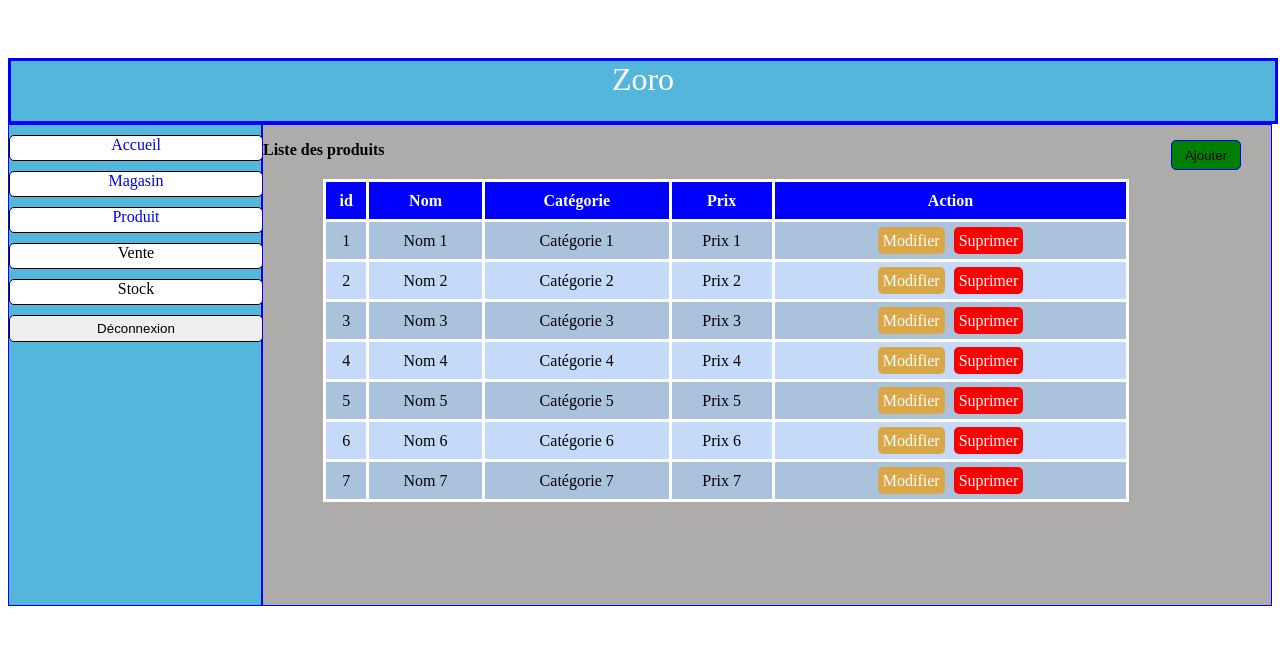
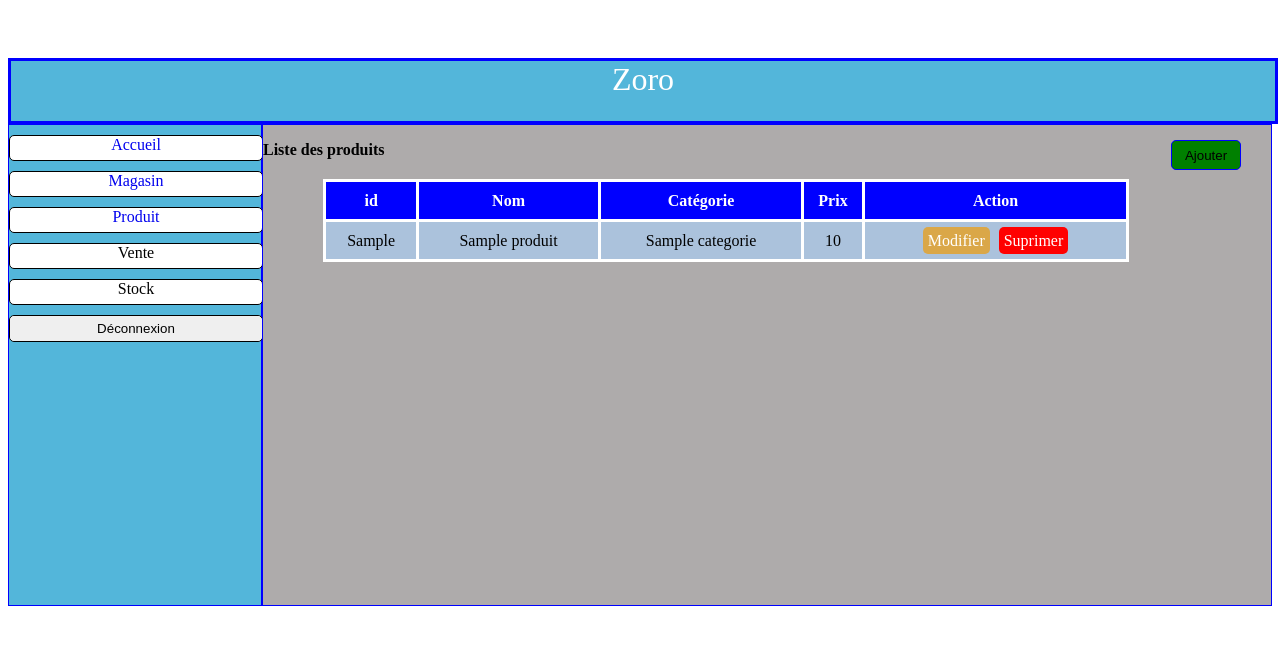
Before and after one commit to Ninine1/zoroColaboration, a Python web app: template templates/produits.html in a window 1280 px wide. Shown: the top 645 px of the page. Run offline with Jinja, Linux system fonts and the light colour scheme; the template is opened without the code that fills it: most values are stand-ins (such as "Sample title", 1, 10 or a date in 2020); one stand-in notice (Sample message) is shown.

Commit message:
Produit terminé et création du modèle de vente

```diff
--- a/templates/base.html
+++ b/templates/base.html
@@ -5,7 +5,12 @@
     <meta charset="utf-8">
     <link rel="stylesheet" href="/static/zoro_style.css">
     </link>
-    <title>ZORO MAQUETTE</title>
+    {% if title %}
+    <title>Zoro - {{title}} </title>
+    {% else %}
+    <title>Zoro</title>
+    {% endif %}
+
 </head>
 
 <body>
--- a/templates/magasin.html
+++ b/templates/magasin.html
@@ -31,15 +31,15 @@
 
             {% for data in magasins %}
             <tr>
-                <td class="impair">{{data.id}}</td>
+                <td class="impair">{{data.id_magasin}}</td>
                 <td class="impair">{{data.name}}</td>
                 <td class="impair">{{data.adresse}}</td>
                 <td class="impair">{{data.telephone}}</td>
                 <td class="impair">{{data.mail}}</td>
                 <td class="impair">
-                    <a href="/modifier_mag/{{data.id}}" class="mod_btn"
+                    <a href="/modifier_mag/{{data.id_magasin}}" class="mod_btn"
                         style="text-decoration: none; border: none;">Modifier</a>
-                    <a href="/supp_mag/{{data.id}}" class="supp_btn"
+                    <a href="/supp_mag/{{data.id_magasin}}" class="supp_btn"
                         style="text-decoration: none; border: none;">Suprimer</a>
                 </td>
             </tr>
--- a/templates/modifier_mag.html
+++ b/templates/modifier_mag.html
@@ -8,7 +8,7 @@
   {% endblock %}
 
   <div class="form">
-    <form action="/modifier_mag/{{magasin.id}}" method="post">
+    <form action="/modifier_mag/{{magasin.id_magasin}}" method="post">
       <label for="name"> Nom: </label>
       <input type="text" id="name" name="name" , value="{{magasin.name}}">
 
@@ -23,7 +23,7 @@
 
       <div class=" btn" style="text-decoration: none; border: none;">
         <button type="submit" class="btn5">Valider</button>
-        <button class="btn4"><a href="/magasin/" target="_blank">Retour</a></button>
+        <button class="btn4"><a href="/magasin/">Retour</a></button>
       </div>
     </form>
   </div>
--- a/templates/produits.html
+++ b/templates/produits.html
@@ -9,6 +9,16 @@
 
     <p><strong>Liste des produits <br></strong></p>
 
+    {% with messages = get_flashed_messages() %}
+    {% if messages %}
+    <ul class="flash-messages">
+        {% for message in messages %}
+        <li id="flash-message">{{ message }}</li>
+        {% endfor %}
+    </ul>
+    {% endif %}
+    {% endwith %}
+
     <div class="tableau">
         <table>
             <tr>
@@ -18,76 +28,21 @@
                 <th>Prix</th>
                 <th>Action</th>
             </tr>
+
+            {% for produit in produits %}
             <tr>
-                <td class="impair">1</td>
-                <td class="impair">Nom 1</td>
-                <td class="impair">Catégorie 1</td>
-                <td class="impair">Prix 1</td>
+                <td class="impair">{{produit.id_produit}}</td>
+                <td class="impair">{{produit.name}}</td>
+                <td class="impair">{{produit.categorie}}</td>
+                <td class="impair">{{produit.prix}}</td>
                 <td class="impair">
-                    <a href="/edit_prod/" class="mod_btn" style="text-decoration: none; border: none;">Modifier</a>
-                    <a href="/supp_prod/" class="supp_btn" style="text-decoration: none; border: none;">Suprimer</a>
+                    <a href="/edit_prod/{{produit.id_produit}}" class="mod_btn"
+                        style="text-decoration: none; border: none;">Modifier</a>
+                    <a href="/supp_prod/{{produit.id_produit}}" class="supp_btn"
+                        style="text-decoration: none; border: none;">Suprimer</a>
                 </td>
             </tr>
-            <tr>
-                <td>2</td>
-                <td>Nom 2</td>
-                <td>Catégorie 2</td>
-                <td>Prix 2</td>
-                <td>
-                    <a href="/edit_prod/" class="mod_btn" style="text-decoration: none; border: none;">Modifier</a>
-                    <a href="/supp_prod/" class="supp_btn" style="text-decoration: none; border: none;">Suprimer</a>
-                </td>
-            </tr>
-            <tr>
-                <td class="impair">3</td>
-                <td class="impair">Nom 3</td>
-                <td class="impair">Catégorie 3</td>
-                <td class="impair">Prix 3</td>
-                <td class="impair">
-                    <a href="/edit_prod/" class="mod_btn" style="text-decoration: none; border: none;">Modifier</a>
-                    <a href="/supp_prod/" class="supp_btn" style="text-decoration: none; border: none;">Suprimer</a>
-                </td>
-            </tr>
-            <tr>
-                <td>4</td>
-                <td>Nom 4</td>
-                <td>Catégorie 4</td>
-                <td>Prix 4</td>
-                <td>
-                    <a href="/edit_prod/" class="mod_btn" style="text-decoration: none; border: none;">Modifier</a>
-                    <a href="/supp_prod/" class="supp_btn" style="text-decoration: none; border: none;">Suprimer</a>
-                </td>
-            </tr>
-            <tr>
-                <td class="impair">5</td>
-                <td class="impair">Nom 5</td>
-                <td class="impair">Catégorie 5</td>
-                <td class="impair">Prix 5</td>
-                <td class="impair">
-                    <a href="/edit_prod/" class="mod_btn" style="text-decoration: none; border: none;">Modifier</a>
-                    <a href="/supp_prod/" class="supp_btn" style="text-decoration: none; border: none;">Suprimer</a>
-                </td>
-            </tr>
-            <tr>
-                <td>6</td>
-                <td>Nom 6</td>
-                <td>Catégorie 6</td>
-                <td>Prix 6</td>
-                <td>
-                    <a href="/edit_prod/" class="mod_btn" style="text-decoration: none; border: none;">Modifier</a>
-                    <a href="/supp_prod/" class="supp_btn" style="text-decoration: none; border: none;">Suprimer</a>
-                </td>
-            </tr>
-            <tr>
-                <td class="impair">7</td>
-                <td class="impair">Nom 7</td>
-                <td class="impair">Catégorie 7</td>
-                <td class="impair">Prix 7</td>
-                <td class="impair">
-                    <a href="/edit_prod/" class="mod_btn" style="text-decoration: none; border: none;">Modifier</a>
-                    <a href="/supp_prod/" class="supp_btn" style="text-decoration: none; border: none;">Suprimer</a>
-                </td>
-            </tr>
+            {% endfor %}
 
 
 
--- a/templates/register.html
+++ b/templates/register.html
@@ -5,7 +5,7 @@
     <meta charset="utf-8">
     <link rel="stylesheet" href="/static/zoro_style.css">
     </link>
-    <title>ZORO MAQUETTE</title>
+    <title>Zoro - Register</title>
 </head>
 
 <body>
--- a/templates/supp_mag.html
+++ b/templates/supp_mag.html
@@ -3,12 +3,12 @@
 
 <div class="right">
     <div class="msg_supp">
-        <p>Vous êtes sur le point de supprimer le magasin n°{{id_mag.id}}. Etes-vous <br>
+        <p>Vous êtes sur le point de supprimer le magasin n°{{id_mag.id_magasin}}. Etes-vous <br>
             sûr de vouloir continuer?</p>
     </div>
 
     <div class="btn" style="text-decoration: none; border: none;">
-        <button class="btn5"><a href="/supp_def/{{id_mag.id}}" target="blank">Confirmer</a></button>
+        <button class="btn5"><a href="/supp_def_mag/{{id_mag.id_magasin}}" target="blank">Confirmer</a></button>
         <button class="btn4"><a href="/magasin/" target="_blank">Retour</a></button>
     </div>
 
--- a/templates/supp_prod.html
+++ b/templates/supp_prod.html
@@ -3,12 +3,12 @@
 
 <div class="right">
     <div class="msg_supp">
-        <p>Vous êtes sur le point de supprimer le produit n°X. Etes-vous <br>
-        sûr de vouloir continuer?</p>
+        <p>Vous êtes sur le point de supprimer le produit n°{{id_prod.id_produit}}. Etes-vous <br>
+            sûr de vouloir continuer?</p>
     </div>
 
     <div class="btn" style="text-decoration: none; border: none;">
-        <button class="btn5"><a href="/prod_success_supp/">Confirmer</a></button>
+        <button class="btn5"><a href="/supp_def_prod/{{id_prod.id_produit}}">Confirmer</a></button>
         <button class="btn4"><a href="/produits/">Retour</a></button>
     </div>
 </div>
--- a/templates/zoro.html
+++ b/templates/zoro.html
@@ -5,7 +5,7 @@
     <meta charset="utf-8">
     <link rel="stylesheet" href="/static/zoro_style.css">
     </link>
-    <title>ZORO MAQUETTE</title>
+    <title>Zoro - Login</title>
 </head>
 
 <body>
```
Also changed, not shown: main.py (+205 -85 lines), templates/add_prod.html (+5 -8 lines), templates/edit_prod.html (+26 -3 lines).
